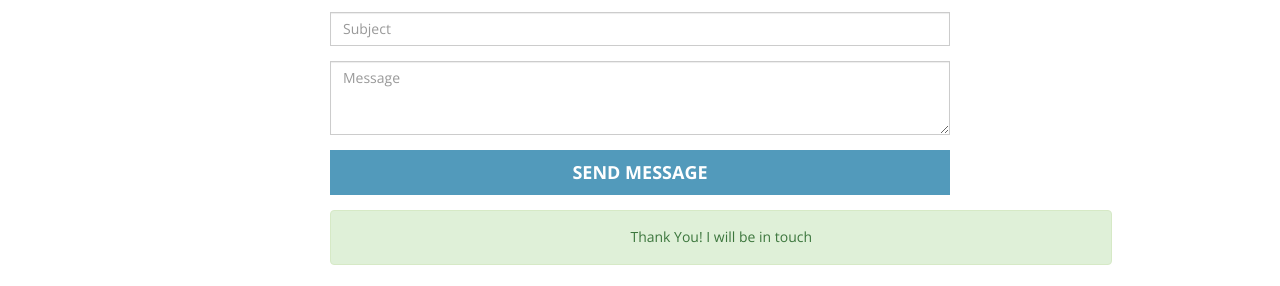
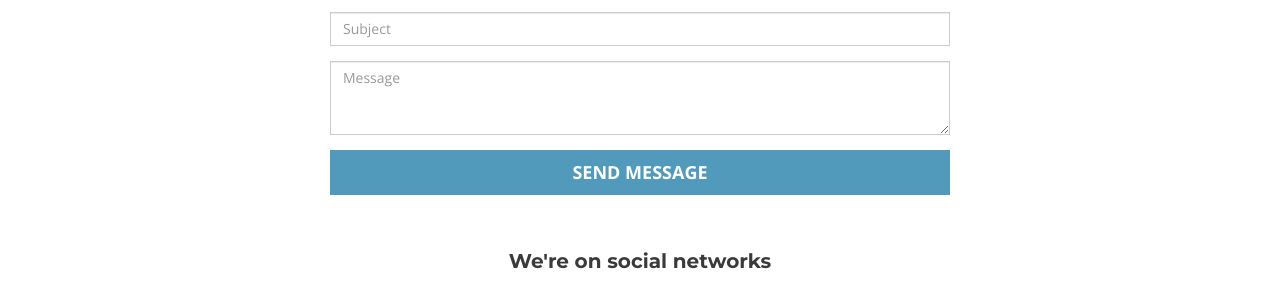
Before and after one commit to farahsarese98/farahsarese98.github.io, a plain HTML site: page index.html in a window 1280 px wide. Shown: the part 4430-4716 px from the top of the page. Drawn offline with nearby package versions, Linux system fonts and the light colour scheme; files whose address does not match are found by name.

Commit message:
Update index.html

```diff
--- a/index.html
+++ b/index.html
@@ -663,11 +663,7 @@ html { font-size: calc(1em + 1vw); }
 					 <button type="submit" class="btn btn-theme btn-lg btn-block" name="submit" id="submit">Send message</button>
 					</div>
 				  </div>
-				  <div class="form-group">
-		<div class="col-sm-10 col-sm-offset-2">
-		<div class="alert alert-success">Thank You! I will be in touch</div>
-		</div>
-	</div>
+
 				</form>
 
 
```
